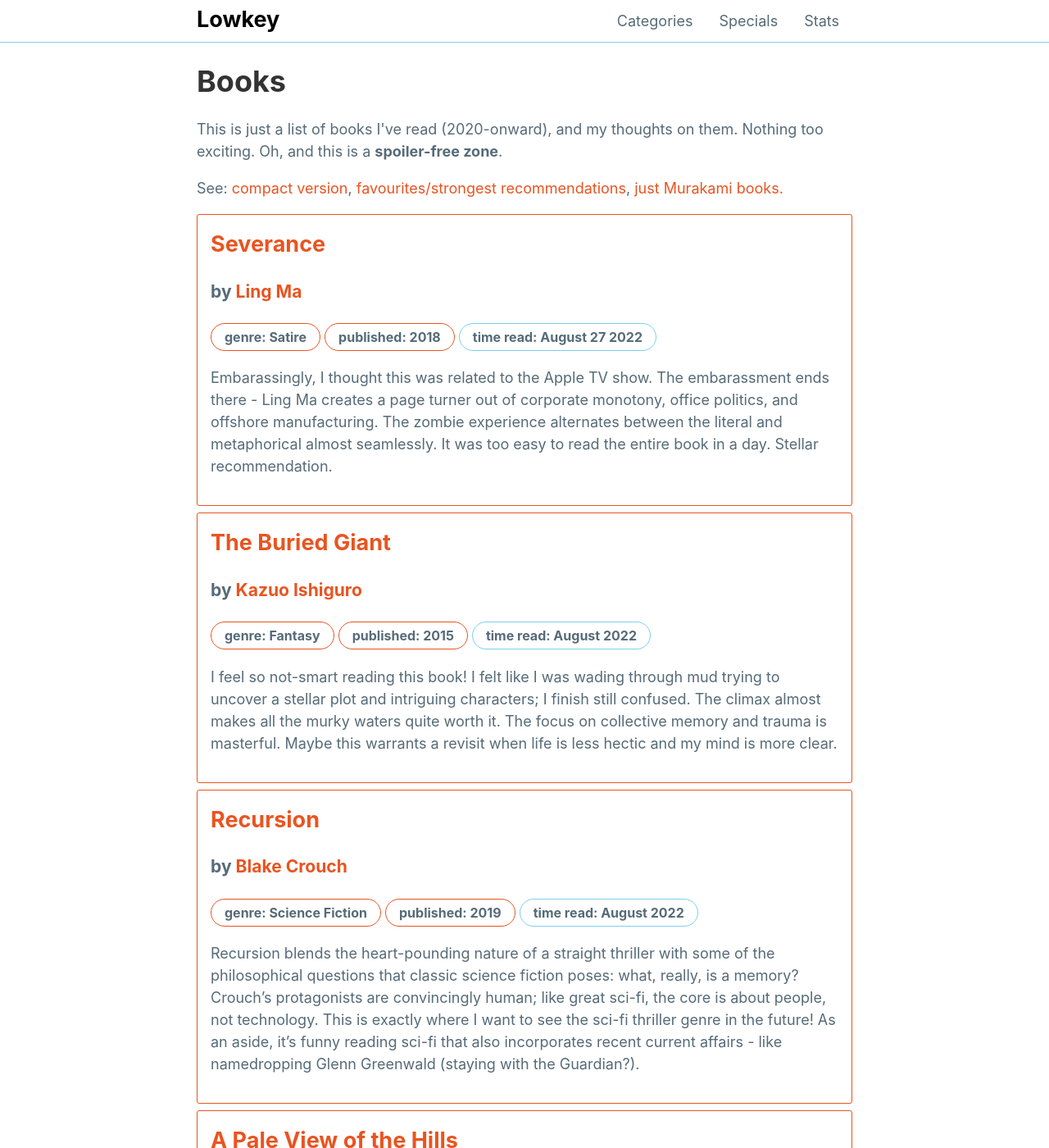
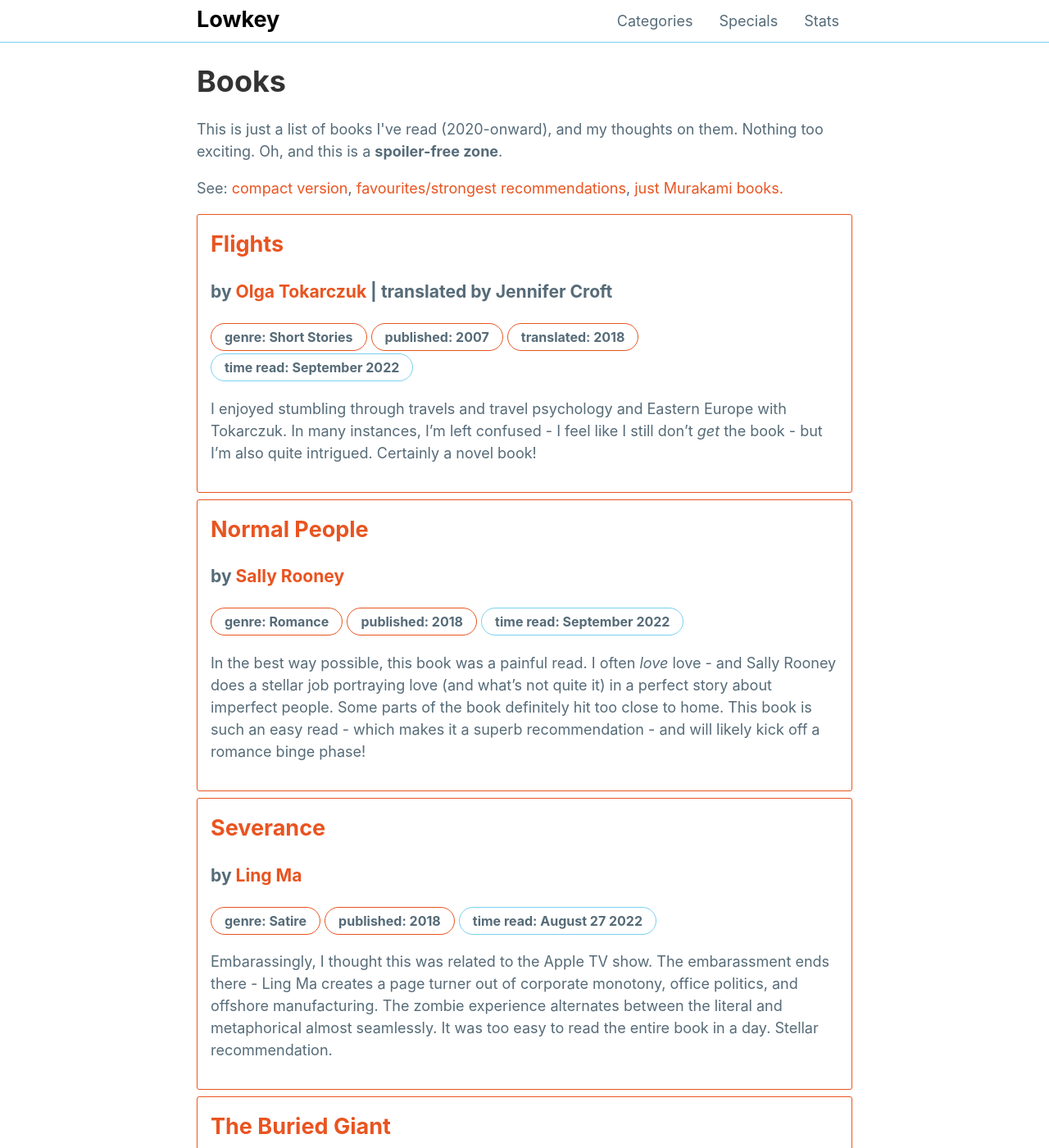
Before and after one commit to mattxwang/lowkey, a Jekyll site: the page built from stats/books.html, in a window 1280 px wide and 1400 px high. Shown: the whole window at 82% size. Built offline with Jekyll 4.4.1, drawn with Linux system fonts in a browser that asks for light colours.

Commit message:
normal people, flights

```diff
--- a/_data/books.yml
+++ b/_data/books.yml
@@ -716,3 +716,22 @@ severance:
   strong: true
   thoughts: >
     Embarassingly, I thought this was related to the Apple TV show. The embarassment ends there - Ling Ma creates a page turner out of corporate monotony, office politics, and offshore manufacturing. The zombie experience alternates between the literal and metaphorical almost seamlessly. It was too easy to read the entire book in a day. Stellar recommendation.
+normalpeople:
+  title: Normal People
+  author: Sally Rooney
+  genre: Romance
+  year_published: 2018
+  time_read: September 2022
+  strong: true
+  thoughts: >
+    In the best way possible, this book was a painful read. I often *love* love - and Sally Rooney does a stellar job portraying love (and what's not quite it) in a perfect story about imperfect people. Some parts of the book definitely hit too close to home. This book is such an easy read - which makes it a superb recommendation - and will likely kick off a romance binge phase!
+flights:
+  title: Flights
+  author: Olga Tokarczuk
+  translator: Jennifer Croft
+  genre: Short Stories
+  year_published: 2007
+  year_translated: 2018
+  time_read: September 2022
+  thoughts: >
+    I enjoyed stumbling through travels and travel psychology and Eastern Europe with Tokarczuk. In many instances, I'm left confused - I feel like I still don't *get* the book - but I'm also quite intrigued. Certainly a novel book!
```
